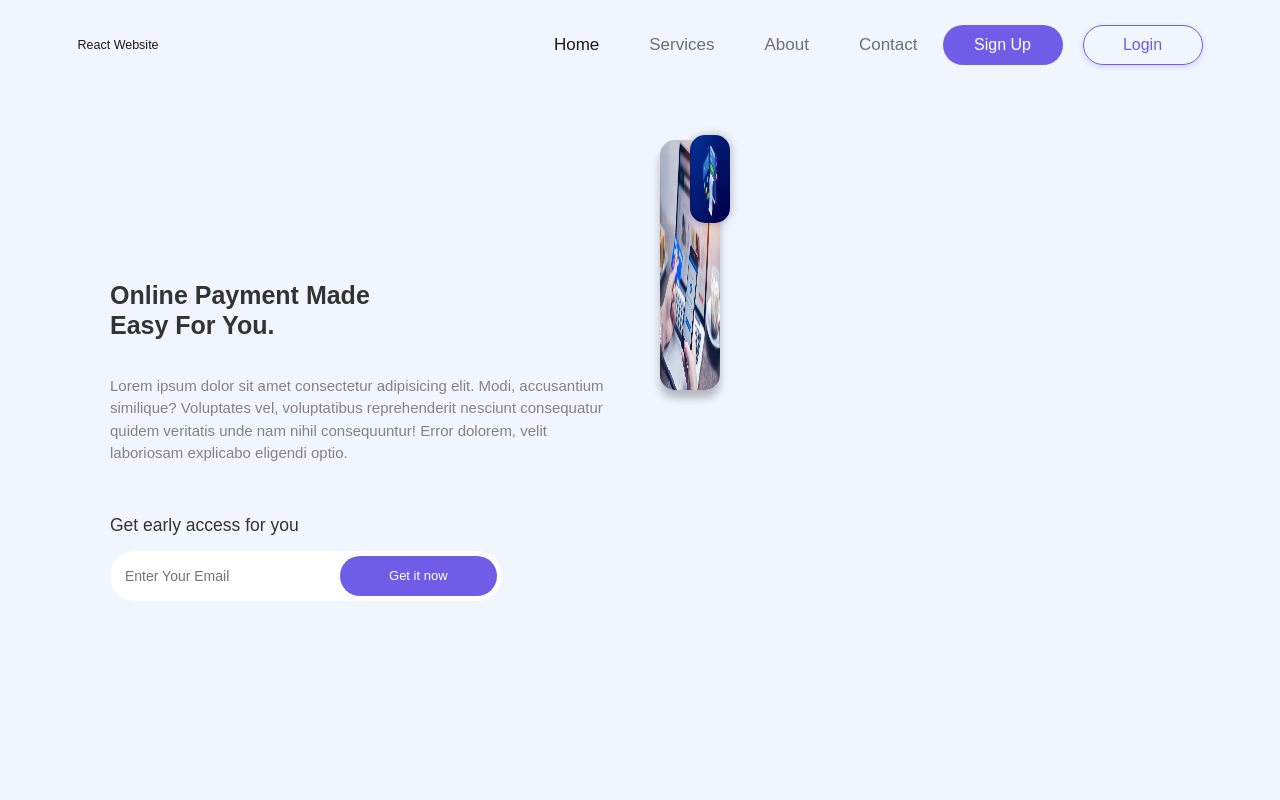
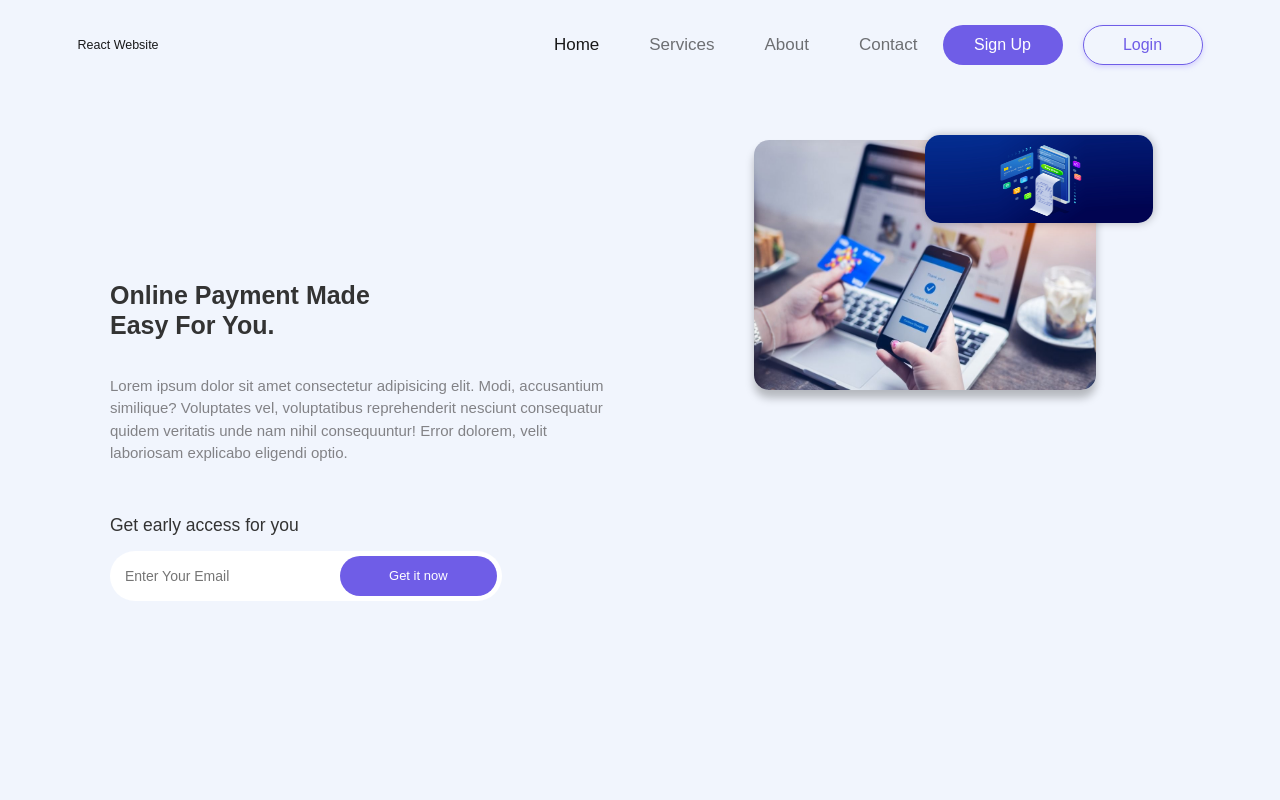
Before and after one commit to MuhammadOsamaKhalid/reactwebsiteproject, a React (Create React App) app: page / in a window 1280 px wide. Shown: the top 800 px of the page. Built offline with nearby package versions, Linux system fonts and the light colour scheme.

Commit message:
update index.css

```diff
--- a/src/index.css
+++ b/src/index.css
@@ -633,7 +633,6 @@ footer .main-hero-para{
   margin-top: 5rem;
   position: relative;
   height: 25rem;
-  width: 10rem;
 }
 
 .header-right-side img{
```
